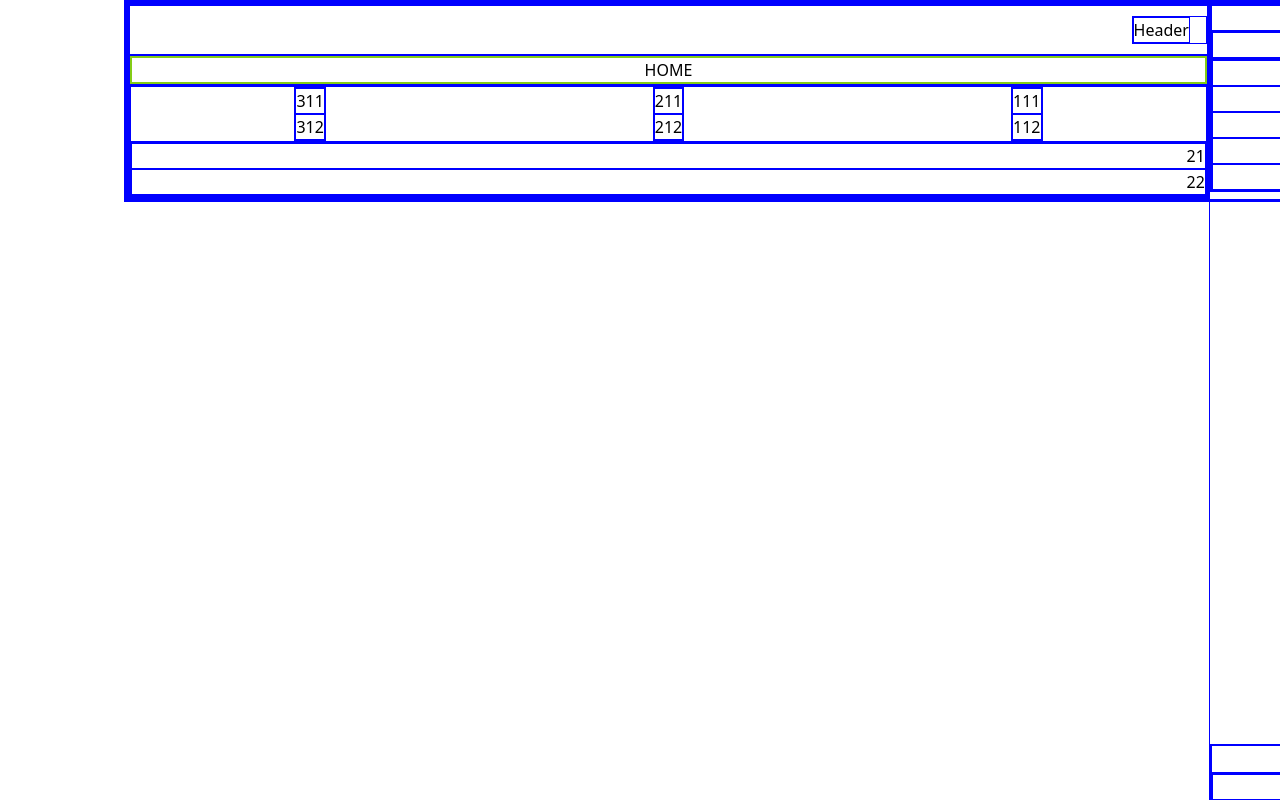
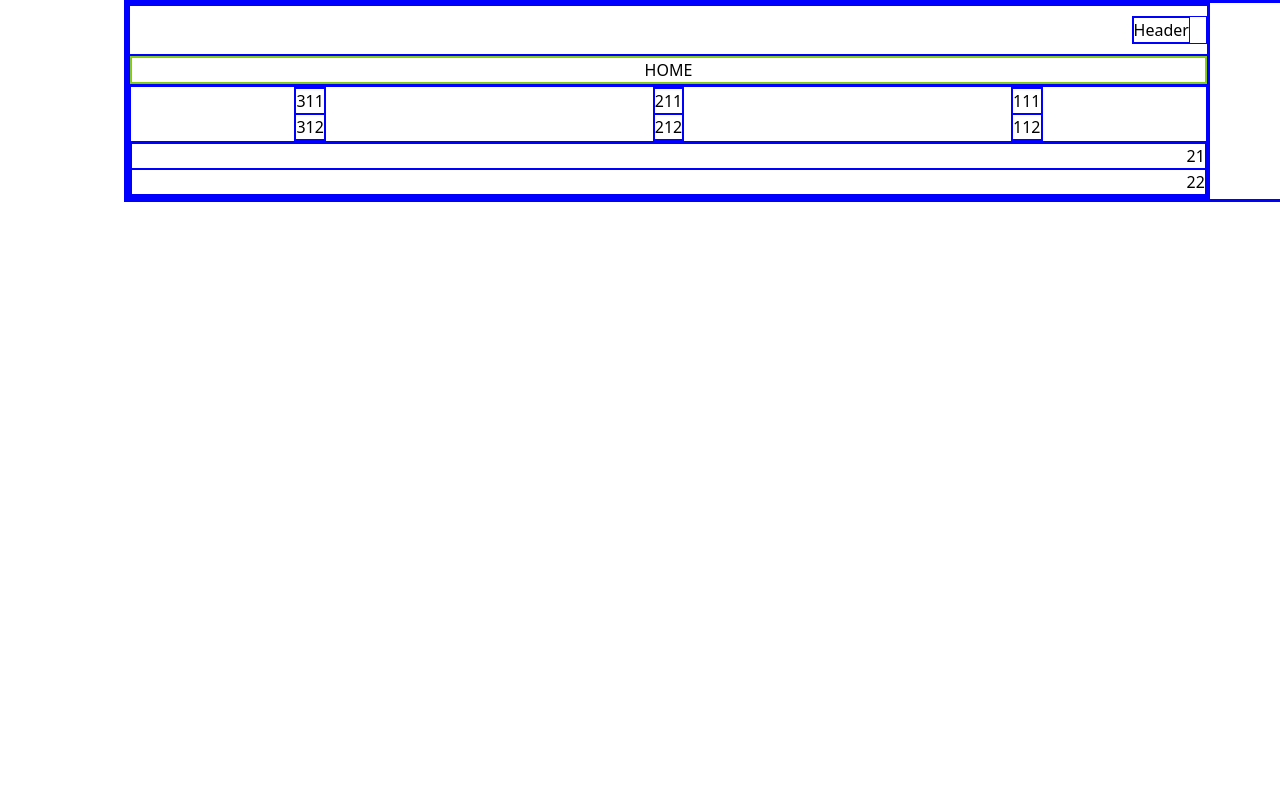
Before and after one commit to zahra-hsb/hanz-, a Next.js app: page / in a window 1280 px wide. Built offline with nearby package versions, Linux system fonts and the light colour scheme.

Commit message:
created open sidbar

```diff
--- a/src/components/layout/Header/index.jsx
+++ b/src/components/layout/Header/index.jsx
@@ -1,9 +1,12 @@
-const Header = () => {
+const Header = ({ show, setShow }) => {
     return (
         <>
             <header className="flex justify-start items-center w-full h-[50px]">
                 <div className="flex justify-start items-center">
-                    <div className="lg:hidden mr-4">|||</div>
+                    <div
+                        className="lg:hidden mr-4"
+                    onClick={() => setShow(!show)}
+                    >|||</div>
                     <div className="mr-4">Header</div>
                 </div>
             </header>
--- a/src/components/layout/Sidebar/index.jsx
+++ b/src/components/layout/Sidebar/index.jsx
@@ -1,7 +1,8 @@
-const Sidebar = () => {
+const Sidebar = ({ show, setShow }) => {
+    // console.log(show);
     return (
         <>
-            <aside className="hidden lg:flex flex-col justify-between w-[15%] h-[100vh] fixed">
+            <aside className={`${show ? "hidden" : "lg:flex"} flex flex-col justify-between w-[15%] h-[100vh] fixed bg-white z-10`}>
                 {/* <div>
             <Link href="/">Home</Link>
           </div>
@@ -23,7 +24,7 @@ const Sidebar = () => {
                     </div>
                 </div>
                 <div>
-                    <div className="flex">
+                    <div className="flex justify-between">
                         <div>41</div>
                         <div>42</div>
                         <div>43</div>
--- a/src/components/layout/index.js
+++ b/src/components/layout/index.js
@@ -1,17 +1,20 @@
 import Link from "next/link";
-import React from "react";
+import React, { useState } from "react";
 import Sidebar from "./Sidebar";
 import Header from "./Header";
 import Footer from "./Footer";
 
 const Layout = ({ children }) => {
+  const [ show, setShow ] = useState(true)
+  // console.log(show);
+
   return (
     <>
-        <Sidebar />
+        <Sidebar show={show} setShow={setShow} />
       <div className="flex relative lg:mr-[15%]">
 
         <div className="w-full flex flex-col">
-          <Header />
+          <Header show={show} setShow={setShow} />
 
           <div className="flex-1 h-[500px]">{children}</div>
 
```
